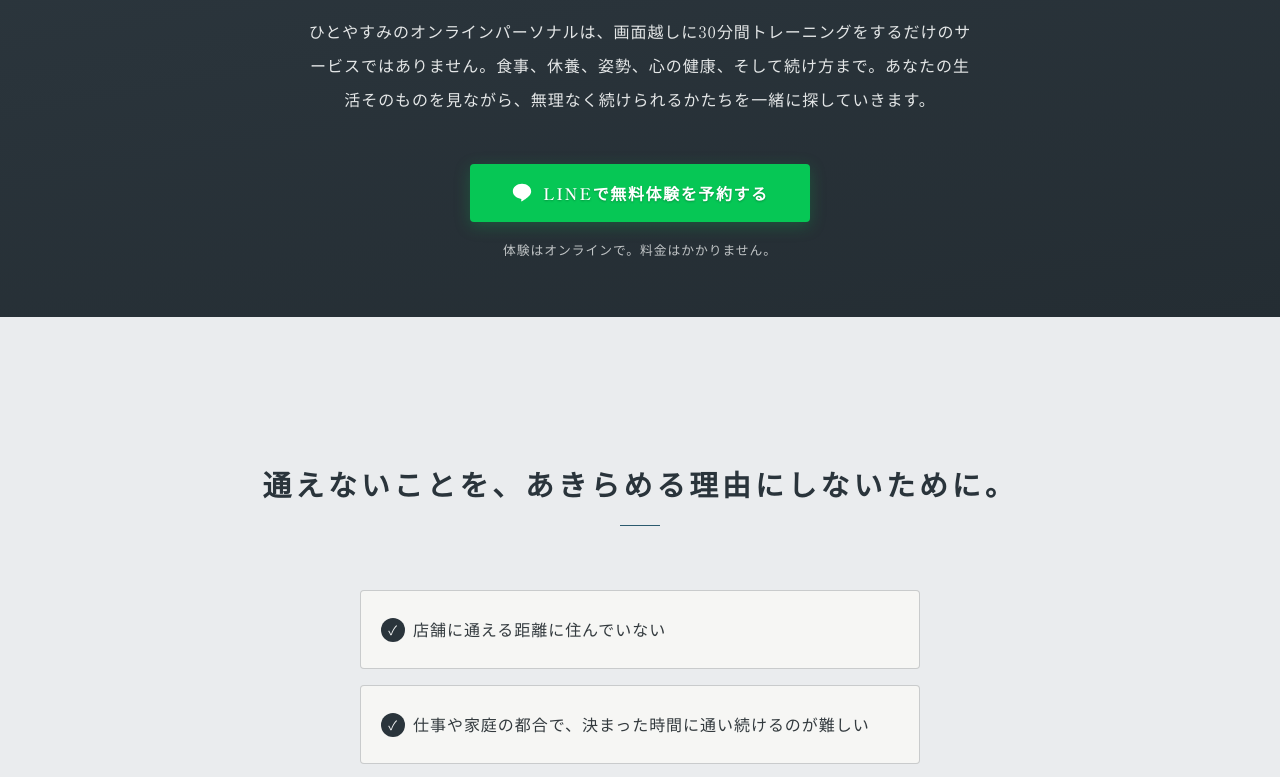
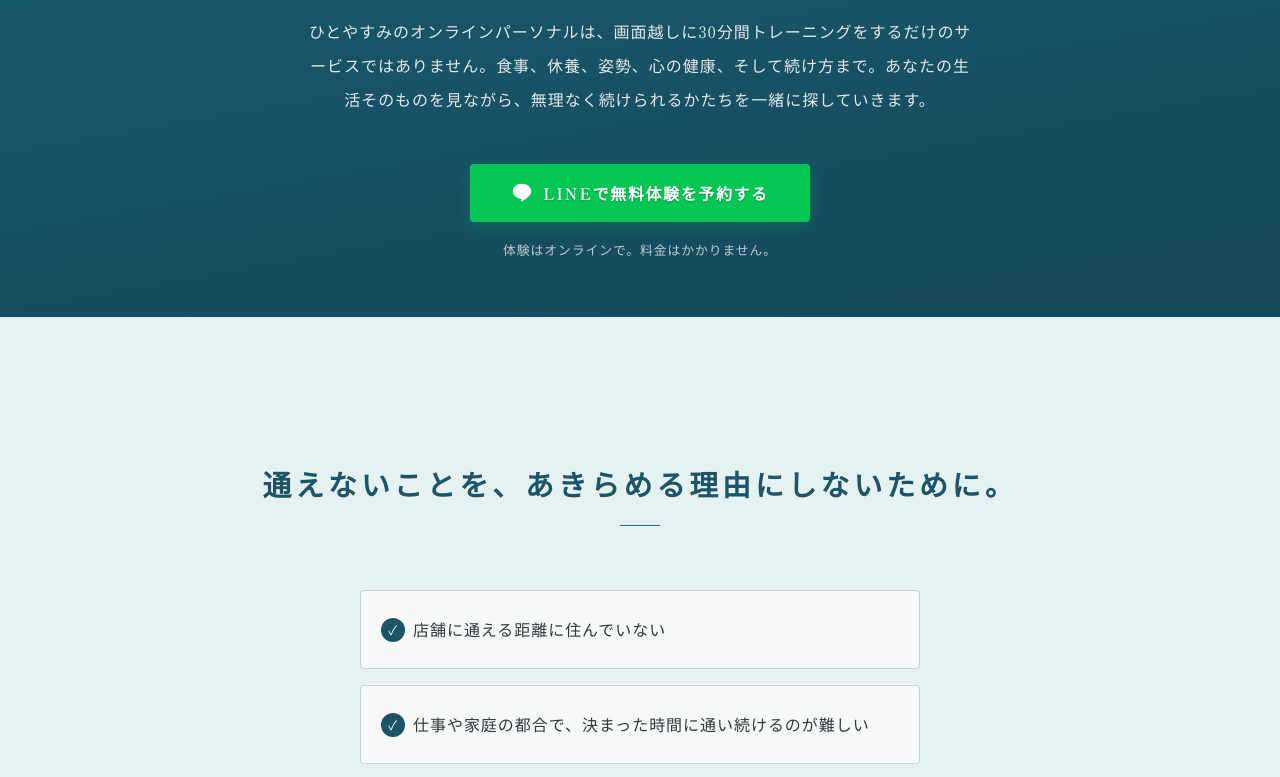
Before and after one commit to hirosetoya-maker/hitoyasumi, a plain HTML site: page online.html in a window 1280 px wide. Shown: the part 411-1188 px from the top of the page. Drawn offline with Linux system fonts and the light colour scheme.

Commit message:
オンラインパーソナルの配色を明るいティールに
反転地がほぼ黒の濃色で重く沈んでいたため、彩度のあるティールに
変更して明るさと勢いを出した。

- 反転地: #2F3A42→#242D33 から #1C6076→#14485A へ
- 差し色: 藍 #2B5A6E → ティール #0D6F89
- 見出し: #2A343B → #1C5468
- 地(alt): 寒色グレー #EAECEE → ペールティール #E6F1F2
- OGP画像とtheme-colorも同じトーンに追従

コントラストは全項目AA達成(最小 4.99:1)。配色は
body.page--online にスコープしており、メソッドページの
レンダリングがピクセル一致することを確認済み。

Co-Authored-By: Claude Opus 5 <noreply@anthropic.com>

```diff
--- a/css/style.css
+++ b/css/style.css
@@ -1363,18 +1363,19 @@ body.has-sticky-cta .footer { padding-bottom: calc(var(--space-4) + 80px); }
    コントラストは現行と同等(深紅6.92:1 → 藍6.86:1、濃色11.44:1 → 11.58:1)。
    ========================================================== */
 .page--online {
-  --color-bg: #F6F6F4;          /* ほぼ無彩に寄せた生成り */
-  --color-bg-alt: #EAECEE;      /* 寒色のペールグレー */
-  --color-ink: #333A3E;         /* 青みのある本文色 */
-  --color-primary: #2A343B;     /* 青みのある濃炭(見出し・反転地) */
-  --color-accent: #2B5A6E;      /* 藍(差し色) */
+  --color-bg: #F7F9F8;          /* ごく淡い寒色の地 */
+  --color-bg-alt: #E6F1F2;      /* ペールティール */
+  --color-ink: #2F3A3E;         /* 青みのある本文色 */
+  --color-primary: #1C5468;     /* ティール(見出し・反転地) */
+  --color-accent: #0D6F89;      /* 鮮やかなティール(差し色) */
   --color-on-dark: #F4F6F6;
-  --shadow: 0 2px 20px rgb(42 52 59 / 9%);
-  --rule: 42 52 59;             /* 罫線・枠線の基準色 */
+  --shadow: 0 2px 20px rgb(28 84 104 / 10%);
+  --rule: 28 84 104;            /* 罫線・枠線の基準色 */
 }
-/* 反転地はわずかなグラデーションで奥行きを出す(画面越しの静けさ) */
+/* 反転地はグラデーションで奥行きを出す。
+   ほぼ黒の濃色だと重く沈むため、彩度のあるティールで明るさと勢いを持たせる */
 .page--online .page-intro,
-.page--online .closing { background: linear-gradient(170deg, #2F3A42, #242D33); }
+.page--online .closing { background: linear-gradient(170deg, #1C6076, #14485A); }
 
 /* 既定の茶系ハーフトーン罫を、寒色基準に差し替える */
 .page--online .worries__item,
--- a/online.html
+++ b/online.html
@@ -6,7 +6,7 @@
 
   <title>オンラインパーソナル|ひとやすみ</title>
   <meta name="description" content="ひとやすみのオンラインパーソナルは、30分間トレーニングをするだけのサービスではありません。食事・運動・休養・姿勢・心の健康・習慣化という6つの視点から、生活そのものを一緒に整えていくオンラインサポートです。">
-  <meta name="theme-color" content="#2A343B">
+  <meta name="theme-color" content="#1C6076">
 
   <script>document.documentElement.classList.add('js')</script>
 
```
Also changed, not shown: assets/img/ogp-online.png, 2 other files.
